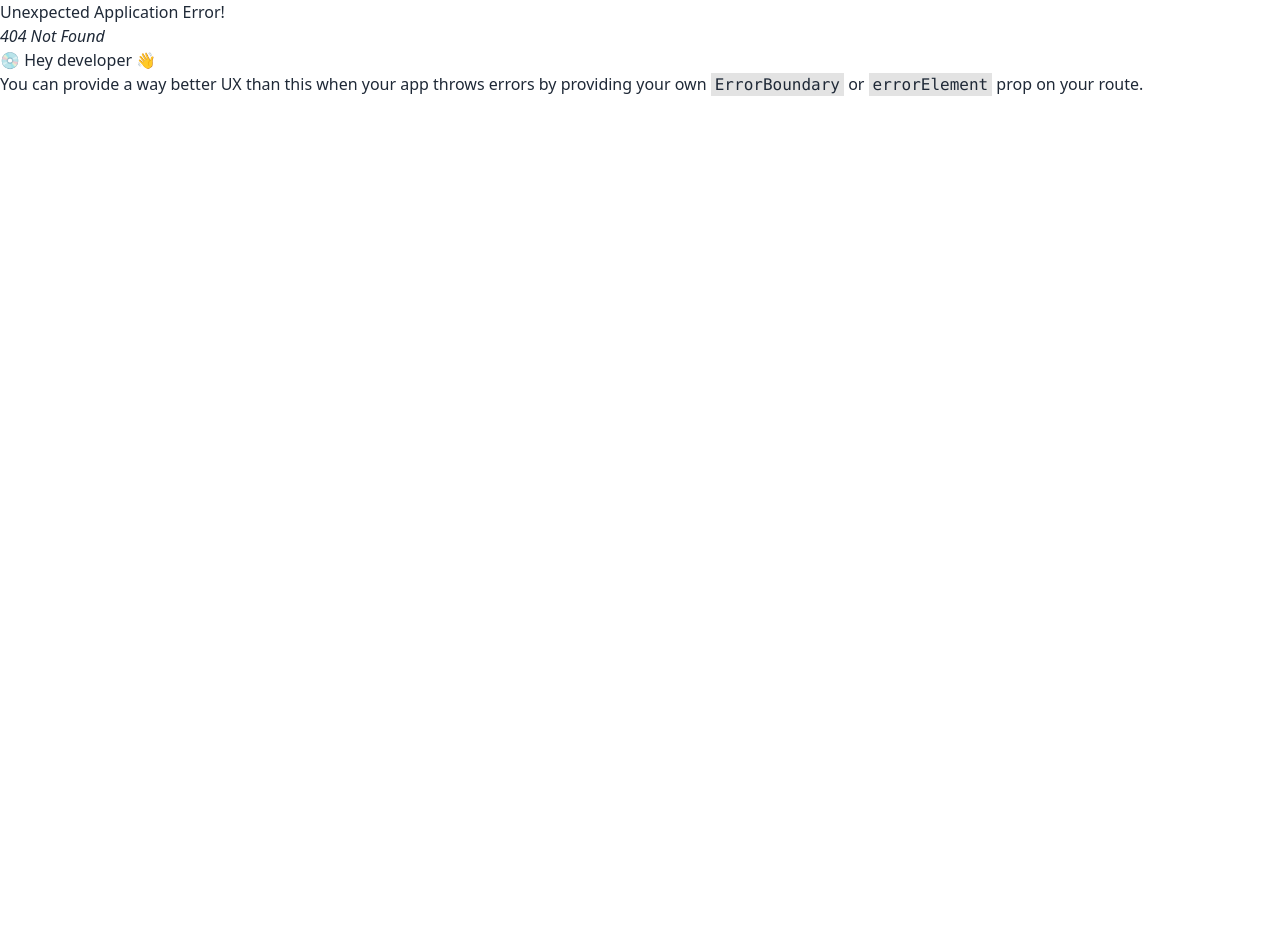
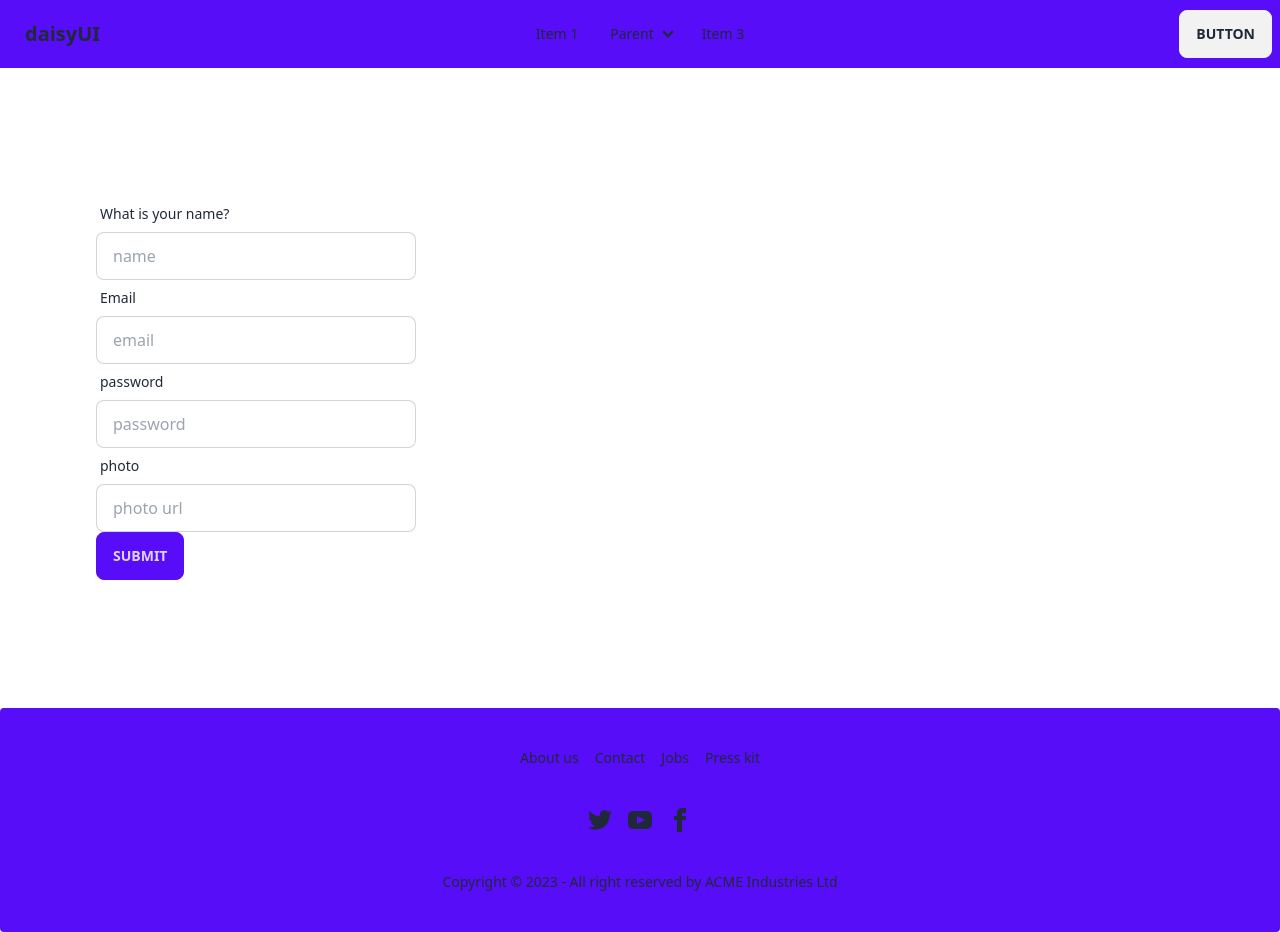
Before and after one commit to naimurk/chef-clientSide-Authenticate, a React (Vite) app: page /signUp in a window 1280 px wide. Before the commit this address had no page. Before the commit the page ends 800 px from the top, so only its background shows below. Built offline with nearby package versions, Linux system fonts and the light colour scheme; no server answers.

Commit message:
signup page done

```diff
--- a/package.json
+++ b/package.json
@@ -15,6 +15,7 @@
     "match-sorter": "^6.3.1",
     "react": "^18.2.0",
     "react-dom": "^18.2.0",
+    "react-hook-form": "^7.44.3",
     "react-router-dom": "^6.12.1",
     "sort-by": "^1.2.0"
   },
--- a/src/AuthProvider/AuthProvider.jsx
+++ b/src/AuthProvider/AuthProvider.jsx
@@ -1,5 +1,5 @@
-import { createContext, useState } from "react";
-import { GoogleAuthProvider, createUserWithEmailAndPassword, getAuth, signInWithEmailAndPassword } from "firebase/auth";
+import { createContext, useEffect, useState } from "react";
+import { GoogleAuthProvider, createUserWithEmailAndPassword, getAuth, onAuthStateChanged, signInWithEmailAndPassword, signInWithPopup, signOut, updateProfile } from "firebase/auth";
 import { app } from "../firebase/firebase.config";
 
 
@@ -24,10 +24,57 @@ const AuthProvider = ({children}) => {
         return signInWithEmailAndPassword(auth, email, password)
     }
 
+
+    // google signIN
+    const googleSignIn = () => {
+        setLoading(true);
+        return signInWithPopup(auth, googleProvider)
+    }
+
+
+     // logout
+     const logOut = () => {
+        setLoading(true);
+        return signOut(auth);
+    }
+
+
+     // updateProfile
+     const UserUpdateProfile = (name, photo) => {
+        return updateProfile(auth.currentUser, {
+            displayName: name, photoURL: photo
+        })
+    }
+
+
+    useEffect(() => {
+
+        const unsubscribe = onAuthStateChanged(auth, currentUser => {
+            setUser(currentUser)
+            console.log(currentUser);
+
+
+
+            setLoading(false)
+        });
+
+        return () => {
+            return unsubscribe();
+        }
+
+    }, [])
+
+
+    const AuthInfo = {
+        user, loading, createUser, signIn, logOut, UserUpdateProfile, googleSignIn, auth
+    }
+
+
+
     return (
-        <div>
-
-        </div>
+        <AuthContext.Provider value={AuthInfo}>
+              {children}
+        </AuthContext.Provider>
     );
 };
 
--- a/src/page/SignUp/SignUp.jsx
+++ b/src/page/SignUp/SignUp.jsx
@@ -1,9 +1,107 @@
+import { useForm } from "react-hook-form";
+import { useLocation, useNavigate } from "react-router-dom";
+import { AuthContext } from "../../AuthProvider/AuthProvider";
+import { useContext } from "react";
+
+const SignUp = () => {
+
+    const { createUser, logOut, UserUpdateProfile } = useContext(AuthContext);
+
+    const navigate = useNavigate();
+    const location = useLocation();
+    let from = location.state?.from?.pathname || "/login";
+
+    const { register, handleSubmit, watch, formState: { errors },reset } = useForm();
+    const onSubmit = data => {
+        createUser(data.email, data.password)
+        .then(result => {
+          const user = result.user;
+          console.log(user)
+
+          UserUpdateProfile(data.name, data.photo)
+          .then(()=> {
+            reset();
+            // logout function call here
+            logOut()
+              .then(() => { })
+              .catch(error => console.log(error))
+              navigate(from, { replace: true })
+          })
 
 
-const SignUp = () => {
+
+
+
+        })
+
+
+
+
+
+
+
+
+    };
+
     return (
-        <div>
+        <div className="my-32">
+            <form onSubmit={handleSubmit(onSubmit)}>
+                {/* register your input into the hook by invoking the "register" function */}
 
+
+
+                {/* input field 1 */}
+                <div className="form-control w-full max-w-xs">
+                    <label className="label">
+                        <span className="label-text">What is your name?</span>
+
+                    </label>
+                    <input type="text" placeholder="name" {...register("name", { required: true })} className="input bg-white input-bordered w-full max-w-xs" />
+
+                </div>
+                {/* input field 2 */}
+                <div className="form-control w-full max-w-xs">
+                    <label className="label">
+                        <span className="label-text">Email</span>
+
+                    </label>
+                    <input type="email" placeholder="email" {...register("email", { required: true })} className="input bg-white input-bordered w-full max-w-xs" />
+                    {errors.email && (
+                     <p>email is required</p>
+                    )}
+                </div>
+                {/* input field 3 */}
+                <div className="form-control w-full max-w-xs">
+                    <label className="label">
+                        <span className="label-text">password</span>
+
+                    </label>
+                    <input type= "password" placeholder="password" {...register("password", { required: true , maxLength : 6})} className="input bg-white input-bordered w-full max-w-xs" />
+                    {errors.password?.type === 'maxLength' && (
+                     <p>password must have less than 6 character</p>
+                    )}
+                    {errors.password && (
+                     <p>password is required</p>
+                    )}
+
+                </div>
+                {/* input field 4 */}
+                <div className="form-control w-full max-w-xs">
+                    <label className="label">
+                        <span className="label-text">photo</span>
+
+                    </label>
+                    <input type="url" placeholder="photo url" {...register("photo", { required: true })} className="input bg-white input-bordered w-full max-w-xs" />
+
+                </div>
+
+
+
+
+
+
+                <input className="btn btn-primary" type="submit" />
+            </form>
         </div>
     );
 };
```
Also changed, not shown: src/main.jsx (+17 -4 lines), 1 other file (tests, documents, lock files or other folders).
